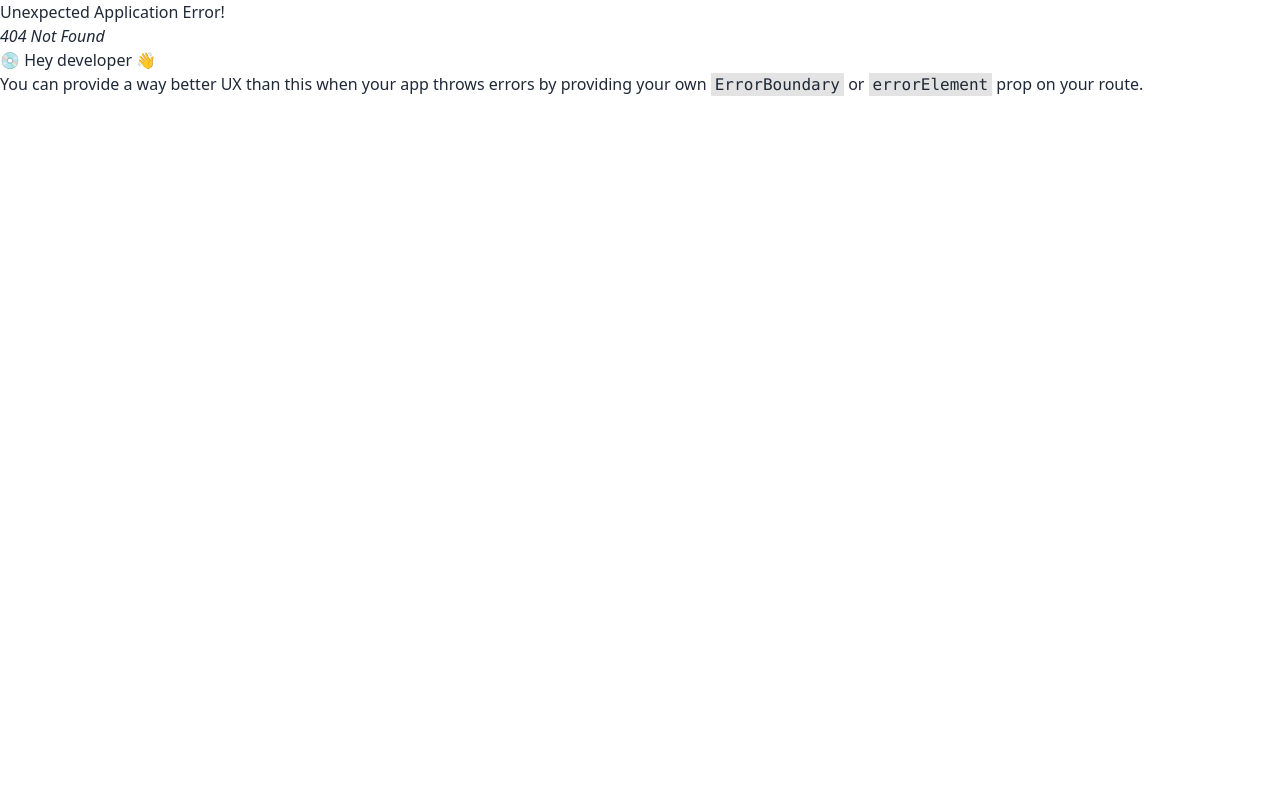
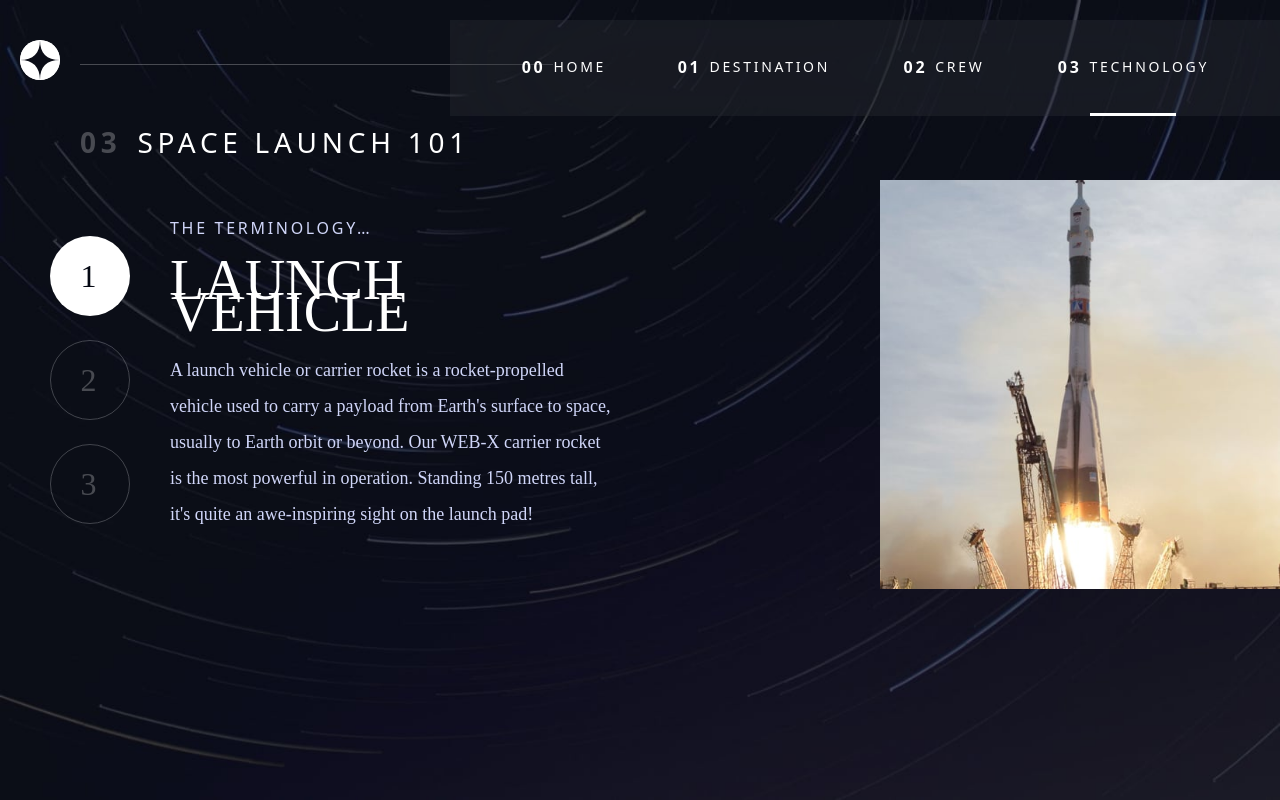
Before and after one commit to antoniomarcuss/space-tourism-website, a React (Vite) app: page /space-tourism-website/technology in a window 1280 px wide. Before the commit this address had no page. Built offline with nearby package versions, Linux system fonts and the light colour scheme; a web font is replaced by a local one.

Commit message:
Adicionado base url

```diff
--- a/package.json
+++ b/package.json
@@ -5,12 +5,12 @@
   "version": "0.0.0",
   "type": "module",
   "scripts": {
+    "predeploy": "npm run build",
+    "deploy": "gh-pages -d dist",
     "dev": "vite",
     "build": "vite build",
     "lint": "eslint . --ext js,jsx --report-unused-disable-directives --max-warnings 0",
-    "preview": "vite preview",
-    "predeploy": "npm run build",
-    "deploy": "gh-pages -d dist"
+    "preview": "vite preview"
   },
   "dependencies": {
     "rc-slider": "^10.5.0",
--- a/src/components/Header/components/ItemsArray.js
+++ b/src/components/Header/components/ItemsArray.js
@@ -1,18 +1,18 @@
 export const ItemsArray = [
   {
     title: "HOME",
-    url: "/",
+    url: "/space-tourism-website",
   },
   {
     title: "DESTINATION",
-    url: "/destination",
+    url: "/space-tourism-website/destination",
   },
   {
     title: "CREW",
-    url: "/crew",
+    url: "/space-tourism-website/crew",
   },
   {
     title: "TECHNOLOGY",
-    url: "/technology",
+    url: "/space-tourism-website/technology",
   },
 ];
--- a/src/main.jsx
+++ b/src/main.jsx
@@ -17,11 +17,11 @@ import Tecnology from "./pages/Tecnology/index.jsx";
 const router = createBrowserRouter(
   createRoutesFromElements(
     <Route>
-      <Route path="/" element={<Layout />}>
+      <Route path="/space-tourism-website" element={<Layout />}>
         <Route index element={<Home />} />
-        <Route path="/destination" element={<Destination />} />
-        <Route path="/crew" element={<Crew />} />
-        <Route path="/technology" element={<Tecnology />} />
+        <Route path="destination" element={<Destination />} />
+        <Route path="crew" element={<Crew />} />
+        <Route path="technology" element={<Tecnology />} />
       </Route>
     </Route>
   )
--- a/src/pages/Home/Components/ExploreSpaceButton/index.jsx
+++ b/src/pages/Home/Components/ExploreSpaceButton/index.jsx
@@ -4,7 +4,7 @@ const ExploreSpaceButton = () => {
   const [isHover, setIsHover] = useState(false);
 
   return (
-    <NavLink to="/destination">
+    <NavLink to="destination">
       <div className="w-[150px] h-[150px] md:w-[342px] md:h-[342px] lg:w-[450px] lg:h-[450px] relative">
         <button
           onMouseEnter={() => setIsHover(true)}
--- a/vite.config.js
+++ b/vite.config.js
@@ -3,6 +3,6 @@ import react from "@vitejs/plugin-react";
 
 // https://vitejs.dev/config/
 export default defineConfig({
+  base: "/space-tourism-website",
   plugins: [react()],
-  base: "/space-tourism-website",
 });
```
